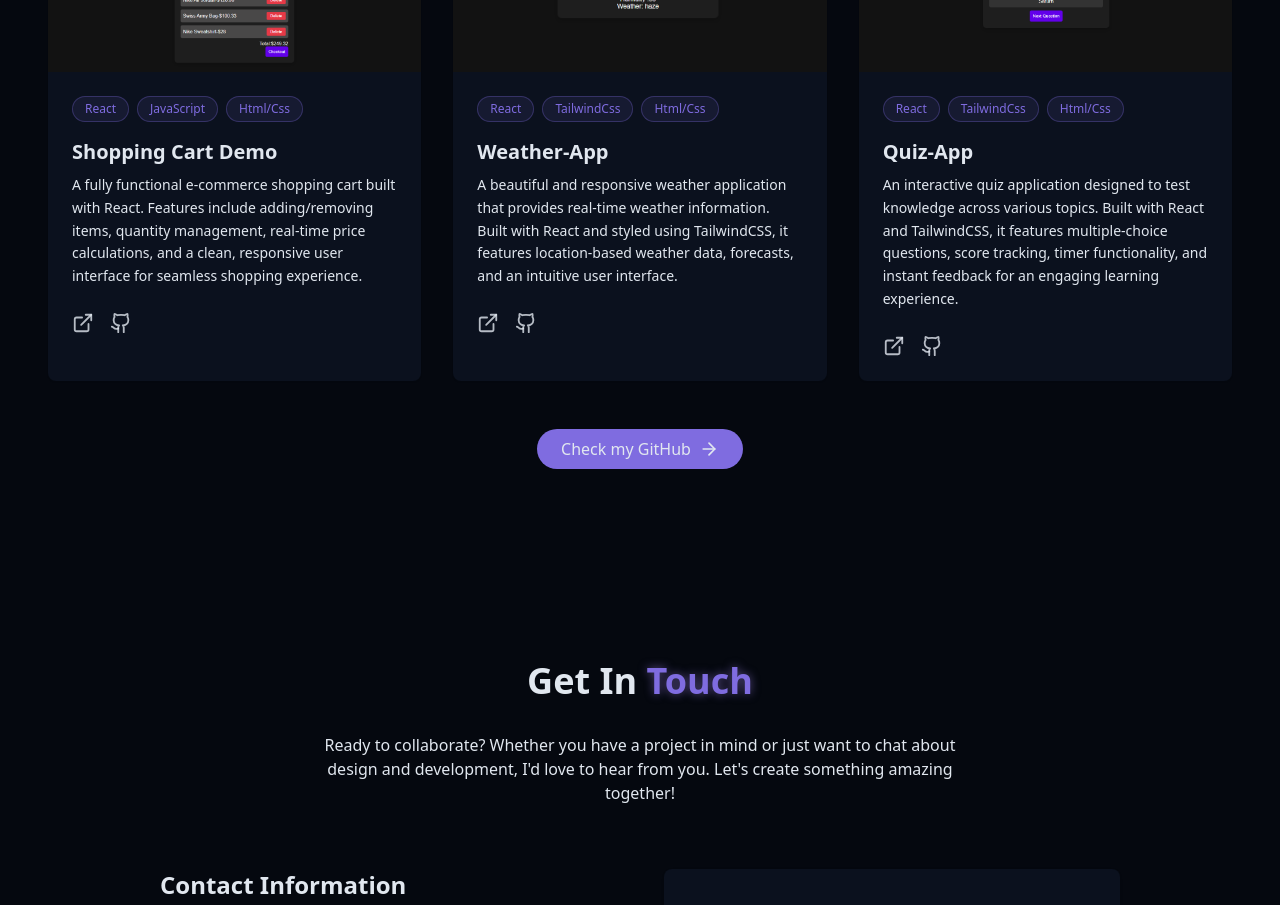
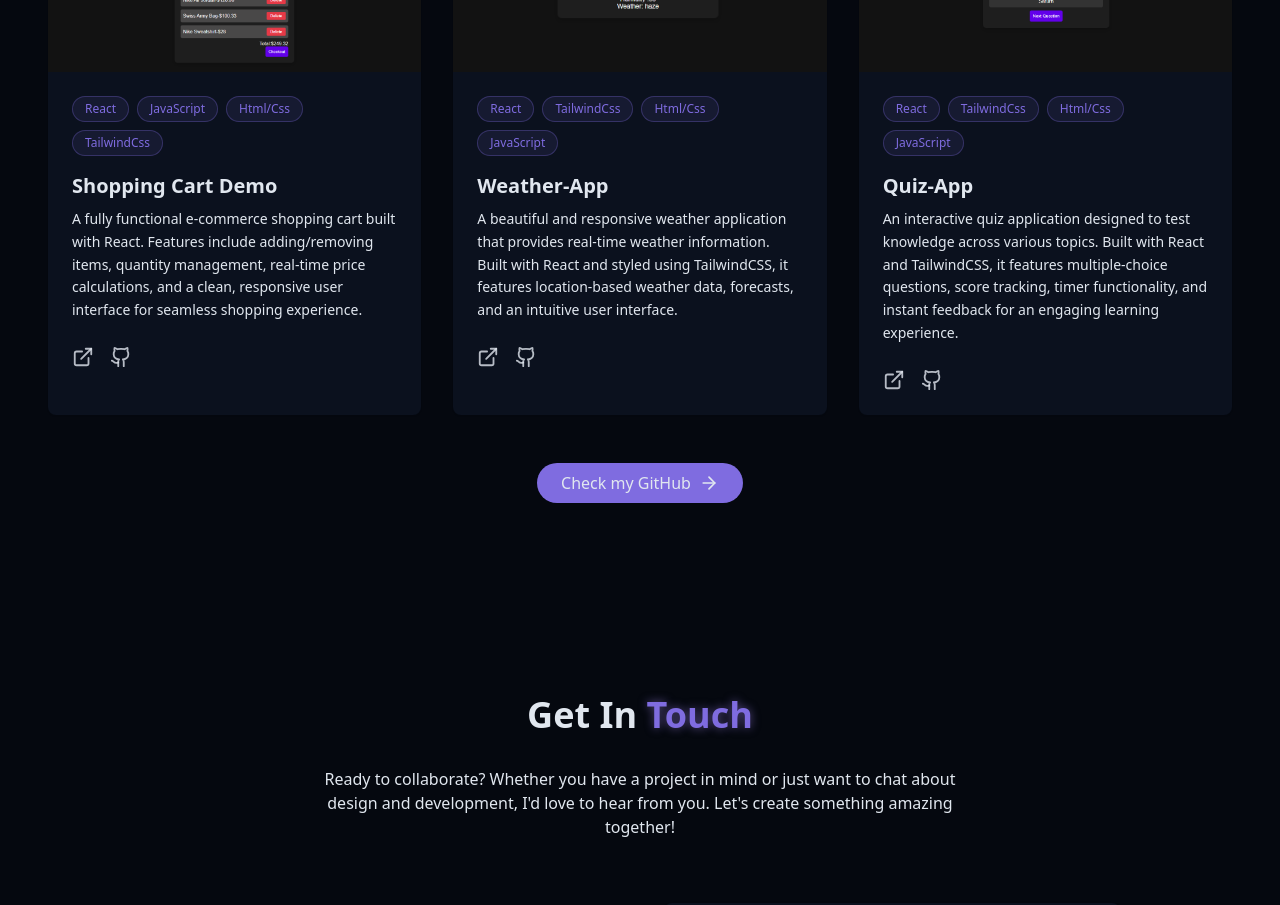
Before and after one commit to gsahildangi/My-Portfolio, a React (Vite) app: page / in a window 1280 px wide. Shown: the part 2760-3665 px from the top of the page. Built offline with nearby package versions, Linux system fonts and the light colour scheme.

Commit message:
project tag added in vesion 1.0

```diff
--- a/src/components/ProjectsSection.jsx
+++ b/src/components/ProjectsSection.jsx
@@ -7,7 +7,7 @@ const projects = [
         title:"Shopping Cart Demo",
         description:"A fully functional e-commerce shopping cart built with React. Features include adding/removing items, quantity management, real-time price calculations, and a clean, responsive user interface for seamless shopping experience.",
         image:"/projects/Cart-demo.png",
-        tags: ["React" ,"JavaScript" , "Html/Css"],
+        tags: ["React" ,"JavaScript" , "Html/Css" ,"TailwindCss"],
         demoUrl: "#",
         githubUrl: "#"
     },
@@ -17,7 +17,7 @@ const projects = [
         title:"Weather-App",
         description:"A beautiful and responsive weather application that provides real-time weather information. Built with React and styled using TailwindCSS, it features location-based weather data, forecasts, and an intuitive user interface.",
         image:"/projects/Wheather-app.png",
-        tags: ["React" ,"TailwindCss" , "Html/Css"],
+        tags: ["React" ,"TailwindCss" , "Html/Css","JavaScript"],
         demoUrl: "#",
         githubUrl: "#"
     },
@@ -27,7 +27,7 @@ const projects = [
         title:"Quiz-App",
         description:"An interactive quiz application designed to test knowledge across various topics. Built with React and TailwindCSS, it features multiple-choice questions, score tracking, timer functionality, and instant feedback for an engaging learning experience.",
         image:"/projects/Quiz-app.png",
-        tags: ["React" ,"TailwindCss" , "Html/Css"],
+        tags: ["React" ,"TailwindCss" , "Html/Css","JavaScript"],
         demoUrl: "#",
         githubUrl: "#"
     }
```
